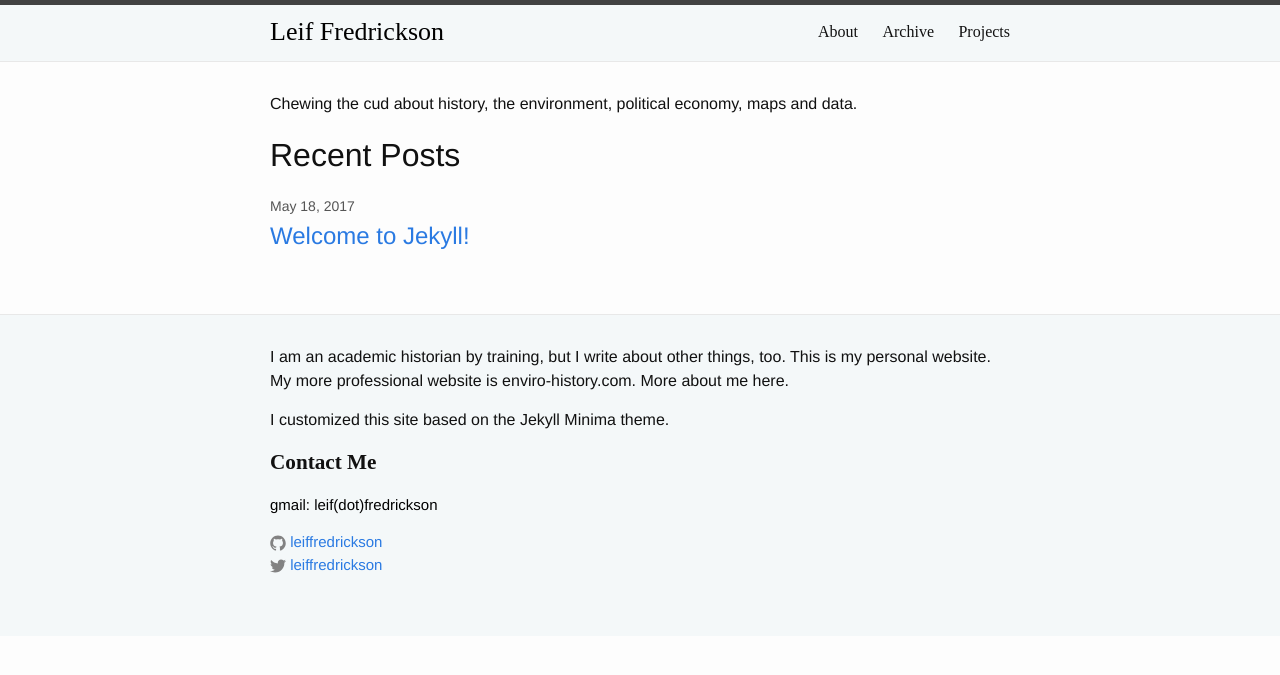
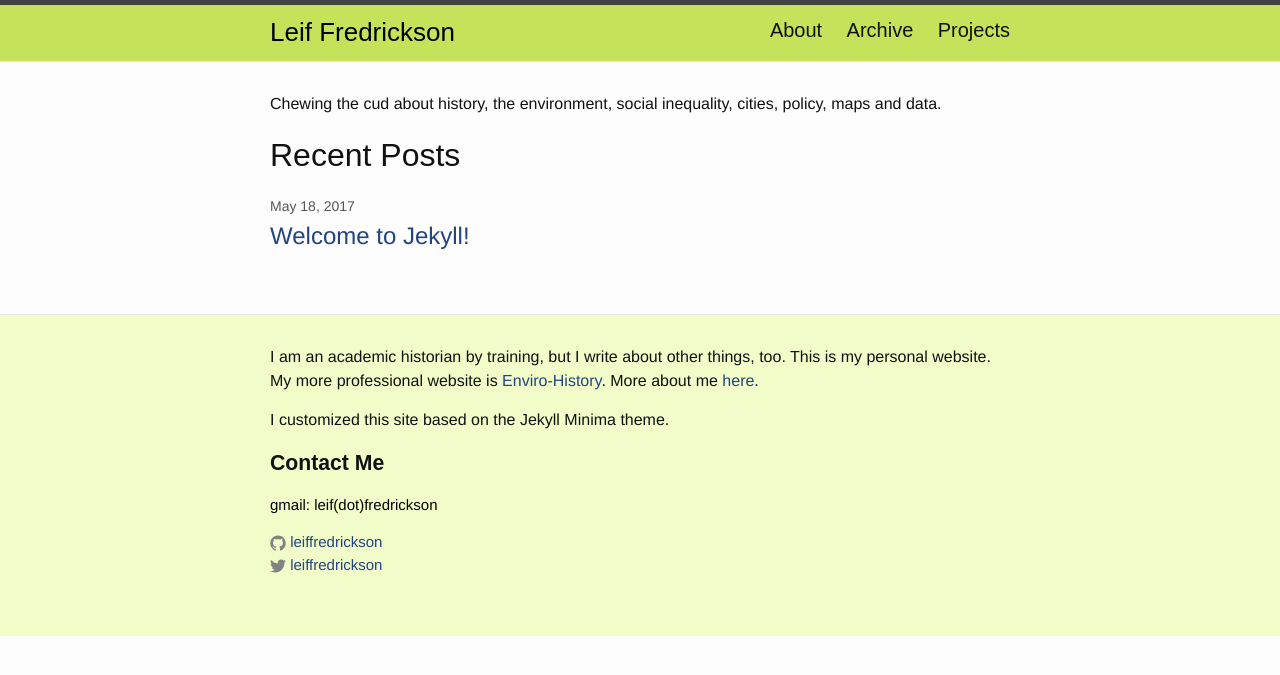
Before and after one commit to leiffredrickson/leiffredrickson, a Jekyll site: the page built from index.md, in a window 1280 px wide. Shown: the top 675 px of the page. Built offline with Jekyll 4.4.1, drawn with Linux system fonts in a browser that asks for light colours.

Commit message:
Change fonts text color and a few other style aspect

```diff
--- a/_includes/footer.html
+++ b/_includes/footer.html
@@ -1,7 +1,7 @@
 <footer class="site-footer">
 
   <div class="wrapper">
-    <p>I am an academic historian by training, but I write about other things, too. This is my personal website. My more professional website is enviro-history.com. More about me here.</p>
+    <p>I am an academic historian by training, but I write about other things, too. This is my personal website. My more professional website is <a href="http://www.enviro-history.com">Enviro-History</a>. More about me <a href="/about/">here</a>.</p>
     <p>I customized this site based on the Jekyll Minima theme.</p>
     <h2 class="footer-heading">Contact Me</h2>
 
--- a/_layouts/home.html
+++ b/_layouts/home.html
@@ -4,7 +4,7 @@ layout: default
 
 <div class="home">
 
-  <p>Chewing the cud about history, the environment, political economy, maps and data.</p>
+  <p>Chewing the cud about history, the environment, social inequality, cities, policy, maps and data.</p>
   <h1 class="page-heading">Recent Posts</h1>
 
   {{ content }}
--- a/_sass/minima/_base.scss
+++ b/_sass/minima/_base.scss
@@ -91,7 +91,7 @@ h1, h2, h3, h4, h5, h6 {
  * Links
  */
 a {
-  color: $brand-color;
+  color: #22447f;
   text-decoration: none;
 
   &:visited {
--- a/_sass/minima/_layout.scss
+++ b/_sass/minima/_layout.scss
@@ -5,7 +5,7 @@
   border-top: 5px solid $grey-color-dark;
   border-bottom: 1px solid $grey-color-light;
   min-height: $spacing-unit * 1.865;
-  background-color: #f4f8f9;
+  background-color: #c5e25a;
 
   // Positioning context for the mobile navigation icon
   position: relative;
@@ -18,7 +18,7 @@
   letter-spacing: 0px;
   margin-bottom: 0;
   float: left;
-  font-family: copperplate gothic;
+  font-family:tradegothiclt, sans-serif;
 
 
   &,
@@ -42,7 +42,8 @@
   .page-link {
     color: $text-color;
     line-height: $base-line-height;
-    font-family: copperplate gothic;
+    font-family: tradegothiclt, sans-serif;
+    @include relative-font-size(1.25);
 
     // Gaps between nav items, but not on the last one
     &:not(:last-child) {
@@ -96,6 +97,7 @@
       display: block;
       padding: 5px 10px;
 
+
       &:not(:last-child) {
         margin-right: 0;
       }
@@ -112,13 +114,13 @@
 .site-footer {
   border-top: 1px solid $grey-color-light;
   padding: $spacing-unit 0;
-  background-color: #f4f8f9;
+  background-color: #f1fcc9;
 }
 
 .footer-heading {
   @include relative-font-size(1.325);
   margin-bottom: $spacing-unit / 2;
-  font-family:copperplate gothic;
+  font-family:tradegothiclt, sans-serif;
   font-weight: 550;
 }
 
@@ -194,6 +196,7 @@
 
 .page-heading {
   @include relative-font-size(2.0);
+  font-family:tradegothiclt, sans-serif;
 }
 
 .post-list {
@@ -229,6 +232,7 @@
   @include relative-font-size(2.625);
   letter-spacing: -1px;
   line-height: 1;
+  font-family:tradegothiclt, sans-serif;
 
   @include media-query($on-laptop) {
     @include relative-font-size(2.25);
```
